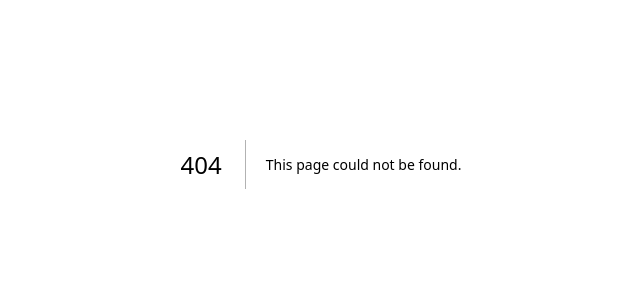
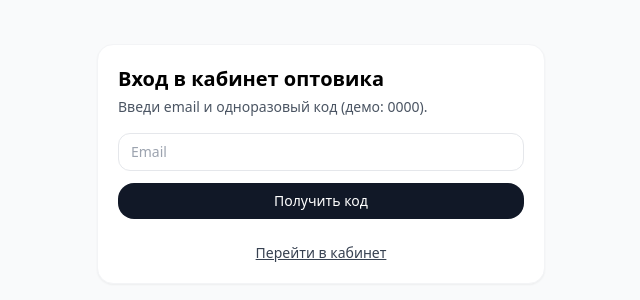
Before and after one commit to maxpeshkun/kawa-by-site, a Next.js app: page /wholesale/login in a window 1280 px wide. Before the commit this address had no page. Shown: the part 236-536 px from the top of the page, without its empty margins (319-959 px from the left). Built offline with nearby package versions, Linux system fonts and the light colour scheme; no server answers.

Commit message:
Create login.js

```diff
--- /dev/null
+++ b/pages/wholesale/login.js
@@ -0,0 +1,114 @@
+// pages/wholesale/login.js
+import { useEffect, useState } from "react";
+import Link from "next/link";
+
+export default function WholesaleLogin() {
+  const [step, setStep] = useState(1);
+  const [email, setEmail] = useState("");
+  const [code, setCode] = useState("");
+  const [info, setInfo] = useState("");
+  const [err, setErr] = useState("");
+  const [loading, setLoading] = useState(false);
+
+  useEffect(() => {
+    // уже залогинен? перекинем в кабинет
+    fetch("/api/auth/me").then(r => r.json()).then(j => {
+      if (j?.authenticated) window.location.href = "/wholesale/account";
+    }).catch(()=>{});
+  }, []);
+
+  const start = async () => {
+    setErr(""); setInfo(""); setLoading(true);
+    try {
+      const resp = await fetch("/api/auth/start", {
+        method: "POST",
+        headers: {"Content-Type":"application/json"},
+        body: JSON.stringify({ email })
+      });
+      const data = await resp.json();
+      if (!resp.ok) throw new Error(data?.error || `HTTP ${resp.status}`);
+      setInfo(`Код для входа: ${data.code} (демо)`);
+      setStep(2);
+    } catch(e) {
+      setErr(String(e.message || e));
+    } finally {
+      setLoading(false);
+    }
+  };
+
+  const verify = async () => {
+    setErr(""); setInfo(""); setLoading(true);
+    try {
+      const resp = await fetch("/api/auth/verify", {
+        method: "POST",
+        headers: {"Content-Type":"application/json"},
+        body: JSON.stringify({ email, code })
+      });
+      const data = await resp.json().catch(()=> ({}));
+      if (!resp.ok) throw new Error(data?.error || `HTTP ${resp.status}`);
+      window.location.href = "/wholesale/account";
+    } catch(e) {
+      setErr(String(e.message || e));
+    } finally {
+      setLoading(false);
+    }
+  };
+
+  return (
+    <div className="min-h-screen grid place-items-center bg-gray-50 p-4">
+      <div className="w-full max-w-md rounded-2xl bg-white border border-gray-100 p-5 shadow-sm">
+        <h1 className="text-xl font-semibold">Вход в кабинет оптовика</h1>
+        <p className="text-sm text-gray-600 mt-1">Введи email и одноразовый код (демо: 0000).</p>
+
+        {info && <div className="mt-3 text-sm px-3 py-2 rounded-xl bg-emerald-50 text-emerald-800 border border-emerald-200">{info}</div>}
+        {err && <div className="mt-3 text-sm px-3 py-2 rounded-xl bg-amber-50 text-amber-800 border border-amber-200">{err}</div>}
+
+        {step === 1 && (
+          <div className="mt-4 grid gap-3">
+            <input
+              className="w-full rounded-xl border border-gray-200 px-3 py-2 text-sm"
+              placeholder="Email"
+              value={email}
+              onChange={e => setEmail(e.target.value)}
+            />
+            <button
+              onClick={start}
+              disabled={loading}
+              className="w-full rounded-2xl bg-gray-900 text-white px-4 py-2 text-sm"
+            >
+              {loading ? "Отправка…" : "Получить код"}
+            </button>
+          </div>
+        )}
+
+        {step === 2 && (
+          <div className="mt-4 grid gap-3">
+            <input
+              className="w-full rounded-xl border border-gray-200 px-3 py-2 text-sm"
+              placeholder="Код из письма (демо: 0000)"
+              value={code}
+              onChange={e => setCode(e.target.value)}
+            />
+            <button
+              onClick={verify}
+              disabled={loading}
+              className="w-full rounded-2xl bg-gray-900 text-white px-4 py-2 text-sm"
+            >
+              {loading ? "Проверка…" : "Войти"}
+            </button>
+            <button
+              onClick={() => setStep(1)}
+              className="w-full rounded-2xl bg-white border border-gray-200 text-gray-900 px-4 py-2 text-sm"
+            >
+              Изменить email
+            </button>
+          </div>
+        )}
+
+        <div className="mt-6 text-center text-sm">
+          <Link className="underline text-gray-700" href="/wholesale/account">Перейти в кабинет</Link>
+        </div>
+      </div>
+    </div>
+  );
+}
```
